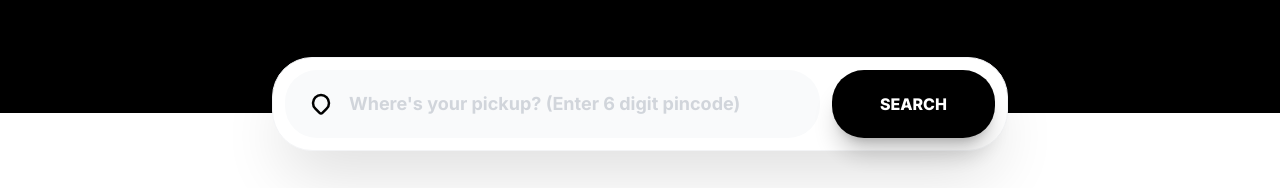
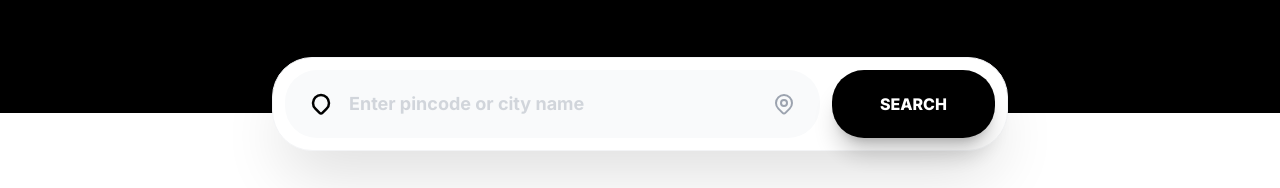
Before and after one commit to maheshshinde9100/LocalCab, a React (Vite) app in the folder client/: page /drivers/available in a window 1280 px wide. Shown: the part 352-540 px from the top of the page. Built offline with nearby package versions, Linux system fonts and the light colour scheme; no server answers.

Commit message:
finding available drivers using location coordinates , pincode or city name ...

```diff
--- a/client/src/pages/AvailableDrivers.jsx
+++ b/client/src/pages/AvailableDrivers.jsx
@@ -3,24 +3,18 @@ import { driverAPI, ratingAPI } from '../utils/api';
 import DriverCard from '../components/DriverCard';
 
 function AvailableDrivers() {
-  const [pincode, setPincode] = useState('');
+  const [locationQuery, setLocationQuery] = useState('');
   const [drivers, setDrivers] = useState([]);
   const [loading, setLoading] = useState(false);
   const [error, setError] = useState('');
   const [ratings, setRatings] = useState({});
+  const [locating, setLocating] = useState(false);
 
-  const handleSearch = async (e) => {
-    e.preventDefault();
-    if (!pincode || pincode.length !== 6) {
-      setError('Please enter a valid 6-digit pincode');
-      return;
-    }
-
+  const fetchDriversByPincode = async (targetPincode) => {
     setLoading(true);
     setError('');
-
     try {
-      const response = await driverAPI.getAvailable(pincode);
+      const response = await driverAPI.getAvailable(targetPincode);
       setDrivers(response.data);
 
       const ratingPromises = response.data.map(async (driver) => {
@@ -45,6 +39,57 @@ function AvailableDrivers() {
     }
   };
 
+  const handleSearch = async (e) => {
+    e.preventDefault();
+    if (!locationQuery || locationQuery.length < 3) {
+      setError('Please enter a valid pincode or city name (min. 3 characters)');
+      return;
+    }
+    fetchDriversByPincode(locationQuery);
+  };
+
+  const handleUseLocation = () => {
+    if (!navigator.geolocation) {
+      setError('Geolocation is not supported by your browser');
+      return;
+    }
+
+    setLocating(true);
+    navigator.geolocation.getCurrentPosition(
+      async (position) => {
+        try {
+          const { latitude, longitude } = position.coords;
+          // Use Nominatim for reverse geocoding to get pincode
+          const response = await fetch(
+            `https://nominatim.openstreetmap.org/reverse?lat=${latitude}&lon=${longitude}&format=json`
+          );
+          const data = await response.json();
+          const detectedPincode = data.address?.postcode;
+
+          if (detectedPincode) {
+            const cleanedPincode = detectedPincode.replace(/\D/g, '').slice(0, 6);
+            if (cleanedPincode.length === 6) {
+              setLocationQuery(cleanedPincode);
+              fetchDriversByPincode(cleanedPincode);
+            } else {
+              setError(`Detected pincode (${detectedPincode}) is invalid. Please enter manually.`);
+            }
+          } else {
+            setError('Could not detect pincode. Please enter manually.');
+          }
+        } catch (err) {
+          setError('Failed to get location details. Please enter pincode manually.');
+        } finally {
+          setLocating(false);
+        }
+      },
+      (err) => {
+        setError('Location permission denied or unavailable.');
+        setLocating(false);
+      }
+    );
+  };
+
   return (
     <div className="min-h-screen bg-white">
       {/* Header Section */}
@@ -67,12 +112,27 @@ function AvailableDrivers() {
               </div>
               <input
                 type="text"
-                value={pincode}
-                onChange={(e) => setPincode(e.target.value.replace(/\D/g, '').slice(0, 6))}
-                placeholder="Where's your pickup? (Enter 6 digit pincode)"
-                maxLength={6}
-                className="w-full pl-16 pr-6 py-5 bg-gray-50 border-none rounded-[2rem] focus:ring-2 focus:ring-black transition text-lg font-bold placeholder:text-gray-300"
+                value={locationQuery}
+                onChange={(e) => setLocationQuery(e.target.value)}
+                placeholder="Enter pincode or city name"
+                className="w-full pl-16 pr-16 py-5 bg-gray-50 border-none rounded-[2rem] focus:ring-2 focus:ring-black transition text-lg font-bold placeholder:text-gray-300"
               />
+              <button
+                type="button"
+                onClick={handleUseLocation}
+                disabled={locating}
+                className="absolute right-4 top-1/2 -translate-y-1/2 p-2 text-gray-400 hover:text-black transition-colors"
+                title="Use Current Location"
+              >
+                {locating ? (
+                  <div className="w-5 h-5 border-2 border-black/20 border-t-black rounded-full animate-spin"></div>
+                ) : (
+                  <svg className="h-6 w-6" fill="none" stroke="currentColor" viewBox="0 0 24 24">
+                    <path strokeLinecap="round" strokeLinejoin="round" strokeWidth="2" d="M17.657 16.657L13.414 20.9a1.998 1.998 0 01-2.827 0l-4.244-4.243a8 8 0 1111.314 0z" />
+                    <path strokeLinecap="round" strokeLinejoin="round" strokeWidth="2" d="M15 11a3 3 0 11-6 0 3 3 0 016 0z" />
+                  </svg>
+                )}
+              </button>
             </div>
             <button
               type="submit"
@@ -95,19 +155,19 @@ function AvailableDrivers() {
           </div>
         )}
 
-        {!loading && drivers.length === 0 && pincode.length === 6 && (
+        {!loading && drivers.length === 0 && locationQuery.length >= 3 && (
           <div className="text-center py-32 animate-fade-in">
             <div className="w-24 h-24 bg-gray-50 rounded-full flex items-center justify-center mx-auto mb-8 border-2 border-dashed border-gray-200">
               <span className="text-4xl text-gray-200">🚖</span>
             </div>
             <h3 className="text-3xl font-black text-black mb-3">No drivers found</h3>
-            <p className="text-gray-400 font-medium">Try a nearby pincode or search again in a few minutes.</p>
+            <p className="text-gray-400 font-medium">Try a nearby village, city, or search again in a few minutes.</p>
           </div>
         )}
 
         {drivers.length > 0 && (
           <div className="mb-12 flex items-center justify-between opacity-0 animate-fade-in-up">
-            <h2 className="text-xs font-black uppercase tracking-[0.3em] text-gray-400">Available Near {pincode}</h2>
+            <h2 className="text-xs font-black uppercase tracking-[0.3em] text-gray-400">Available Near {locationQuery}</h2>
             <span className="bg-black text-white text-[10px] font-black px-3 py-1 rounded-full uppercase italic">{drivers.length} matched</span>
           </div>
         )}
--- a/client/src/utils/api.js
+++ b/client/src/utils/api.js
@@ -27,7 +27,7 @@ api.interceptors.request.use(
 export const driverAPI = {
   register: (data) => api.post('/drivers/register', data),
   login: (data) => api.post('/auth/driver/login', data),
-  getAvailable: (pincode) => api.get(`/drivers/available?pincode=${pincode}`),
+  getAvailable: (query) => api.get(`/drivers/available?query=${query}`),
   updateAvailability: (driverId, available) =>
     api.patch(`/drivers/${driverId}/availability?available=${available}`),
   updateProfile: (driverId, data) =>
--- a/client/src/utils/auth.js
+++ b/client/src/utils/auth.js
@@ -6,10 +6,19 @@ export const auth = {
   getDriverId: () => localStorage.getItem('driverId'),
   setDriverId: (id) => localStorage.setItem('driverId', id),
   removeDriverId: () => localStorage.removeItem('driverId'),
+
+  // Rider (Client) Mock Session
+  isRiderAuthenticated: () => !!localStorage.getItem('riderPhone'),
+  getRiderDetails: () => ({
+    name: localStorage.getItem('riderName'),
+    phone: localStorage.getItem('riderPhone'),
+  }),
+  setRiderSession: (name, phone) => {
+    localStorage.setItem('riderName', name);
+    localStorage.setItem('riderPhone', phone);
+  },
+
   logout: () => {
-    localStorage.removeItem('token');
-    localStorage.removeItem('driverId');
-    localStorage.removeItem('driverName');
-    localStorage.removeItem('driverPhone');
+    localStorage.clear();
   },
 };
```
